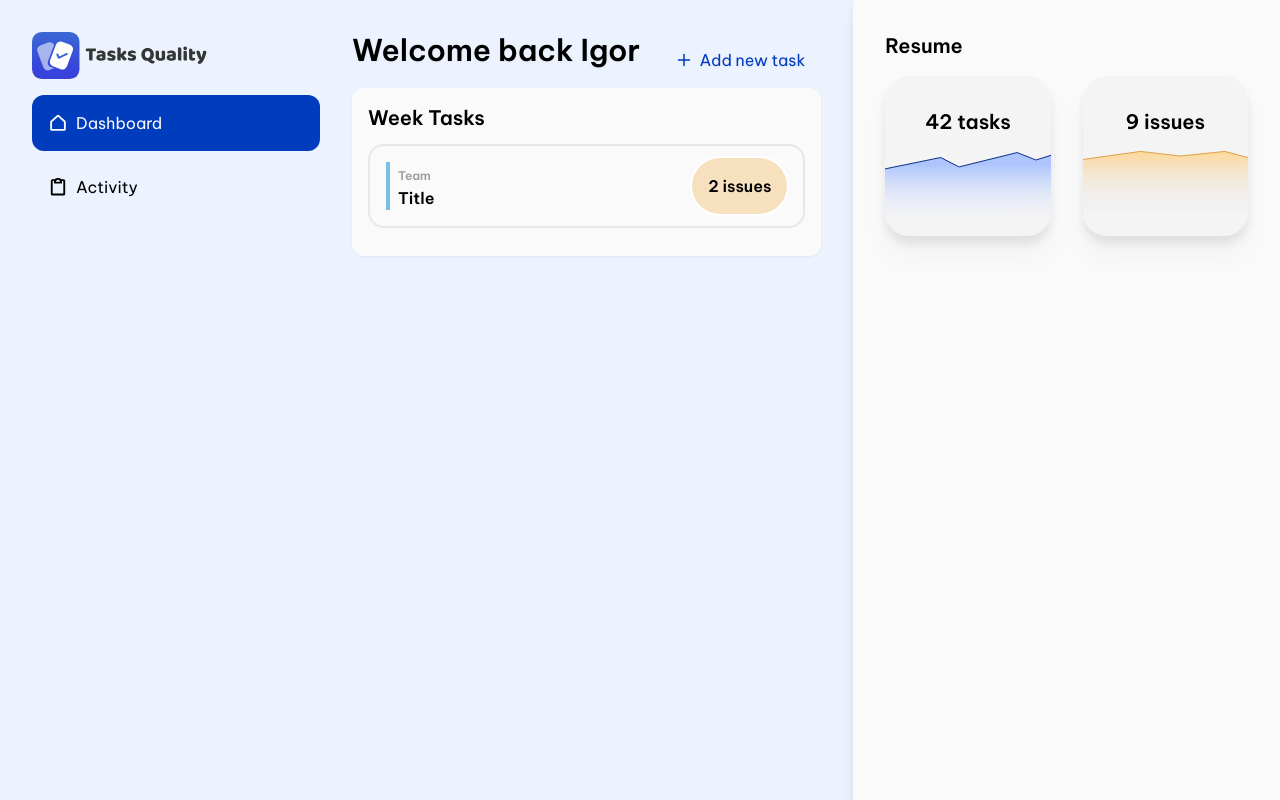
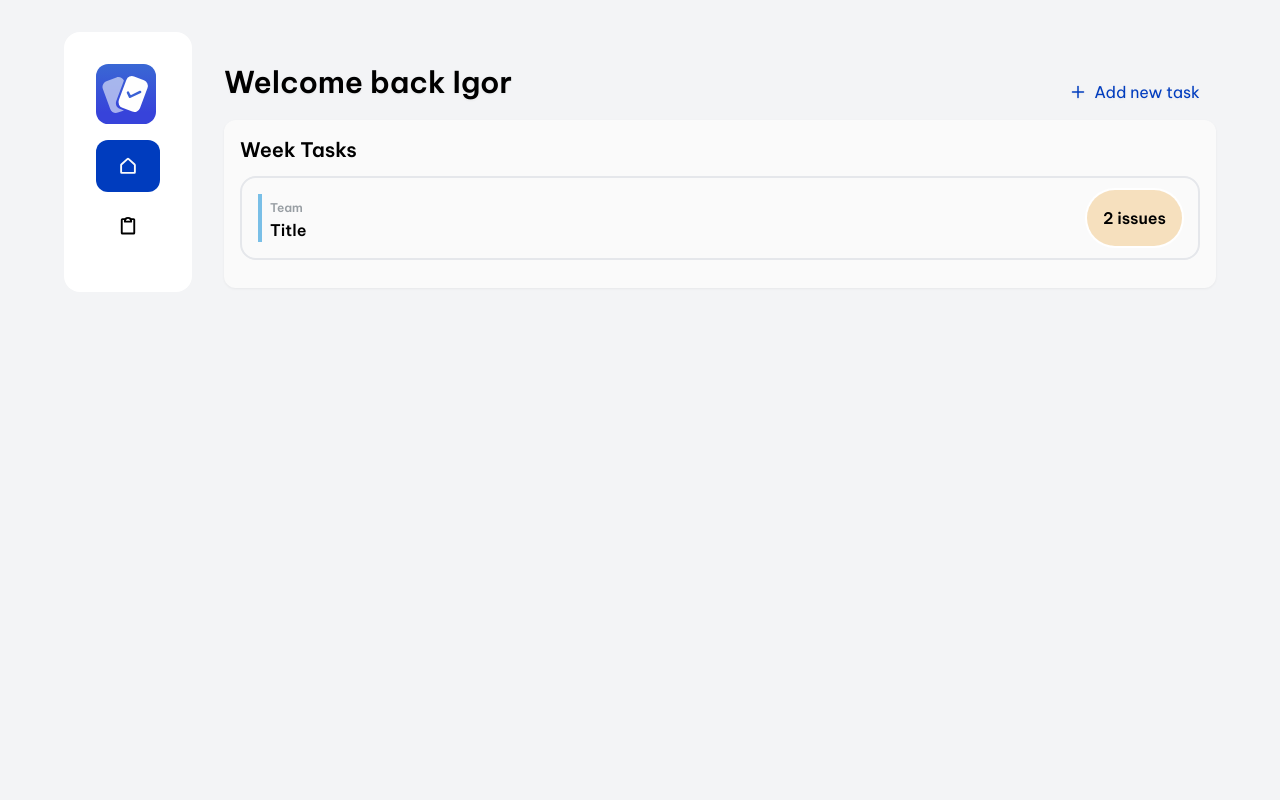
Before and after one commit to falaigor/tasks-quality-web, a React (Vite) app: page / in a window 1280 px wide. Built offline with nearby package versions, Linux system fonts and the light colour scheme.

Commit message:
melhorias visuais

```diff
--- a/src/components/Sidebar/index.tsx
+++ b/src/components/Sidebar/index.tsx
@@ -2,18 +2,20 @@ import { Clipboard, HouseSimple } from "phosphor-react";
 
 export function Sidebar() {
   return (
-    <aside className="w-24 sm:w-80 pl-8 pt-8">
-      <img src="/logo-dark.svg" width="175px" alt="" />
+    <div className="w-32">
+      <aside className="fixed w-32 p-8 bg-white rounded-2xl">
+        <img src="/favicon.svg" width="60px" alt="" />
         <nav className="mt-4">
           <ul>
-          <li className="p-4 my-2 text-zinc-50 bg-blue-500 rounded-xl flex gap-2 items-center">
-            <HouseSimple weight="bold" size={20} /> Dashboard
+            <li className="p-4 my-2 text-zinc-50 bg-blue-500 rounded-xl flex justify-center items-center">
+              <HouseSimple weight="bold" size={20} />
             </li>
-          <li className="p-4 my-2 hover:text-zinc-50 hover:bg-blue-500 rounded-xl flex gap-2 items-center">
-            <Clipboard weight="bold" size={20} /> Activity
+            <li className="p-4 my-2 hover:text-zinc-800 hover:bg-blue-500 rounded-xl flex justify-center items-center">
+              <Clipboard weight="bold" size={20} />
             </li>
           </ul>
         </nav>
       </aside>
+    </div>
   );
 }
--- a/src/layouts/Default.tsx
+++ b/src/layouts/Default.tsx
@@ -4,14 +4,12 @@ import { Sidebar } from "../components/Sidebar";
 
 export function DefaultLayout() {
   return (
-    <section className="flex fle-col gap-8">
+    <section className="max-w-6xl m-auto flex fle-col gap-8 pt-8">
       <Sidebar />
 
       <div className="flex-1 pt-8">
         <Outlet />
       </div>
-
-      <Resume />
     </section>
   );
 }
--- a/tailwind.config.cjs
+++ b/tailwind.config.cjs
@@ -7,7 +7,7 @@ module.exports = {
         Vietnam: ["Be Vietnam Pro", "sans-serif"],
       },
       colors: {
-        primary: "#ECF3FE",
+        primary: "#F3F4F6",
         gray: {
           100: "#F5F7FB",
           300: "#989EA3",
```
Lines whose indentation alone changed are shown as unchanged.
